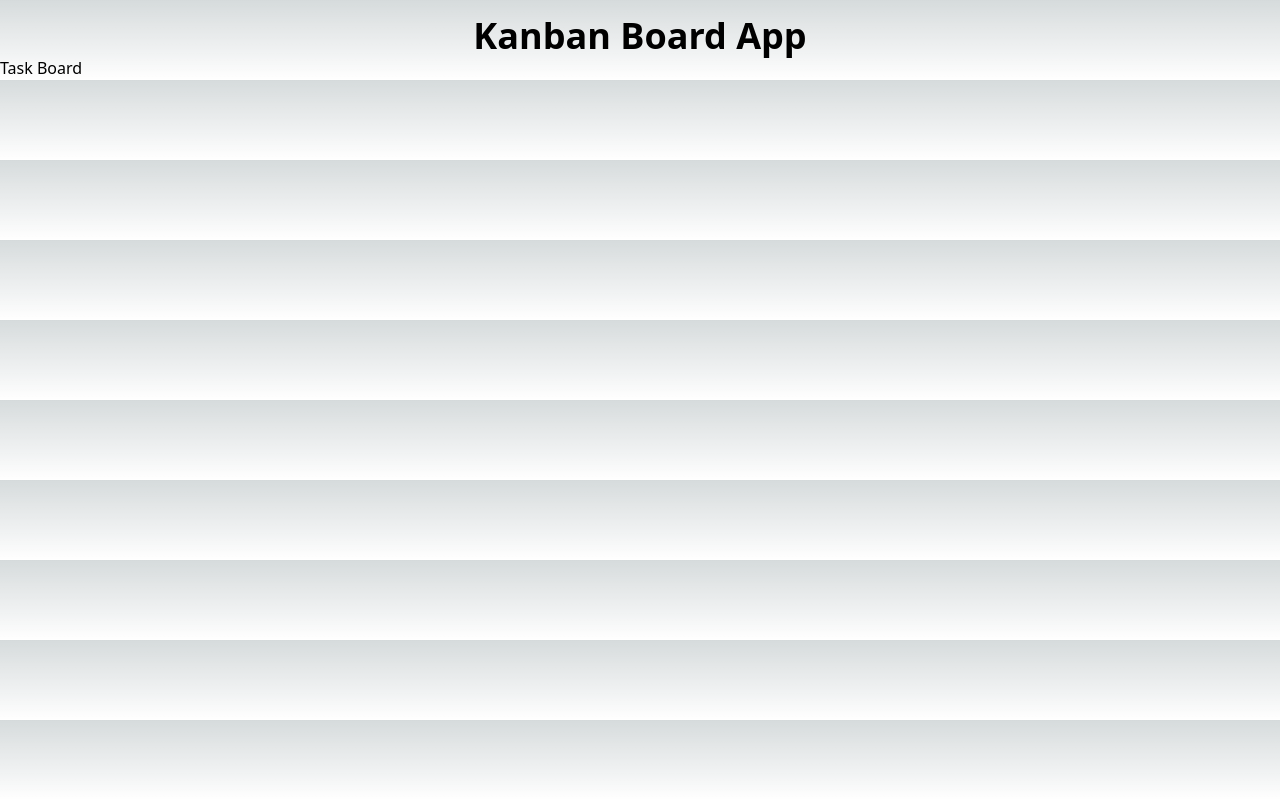
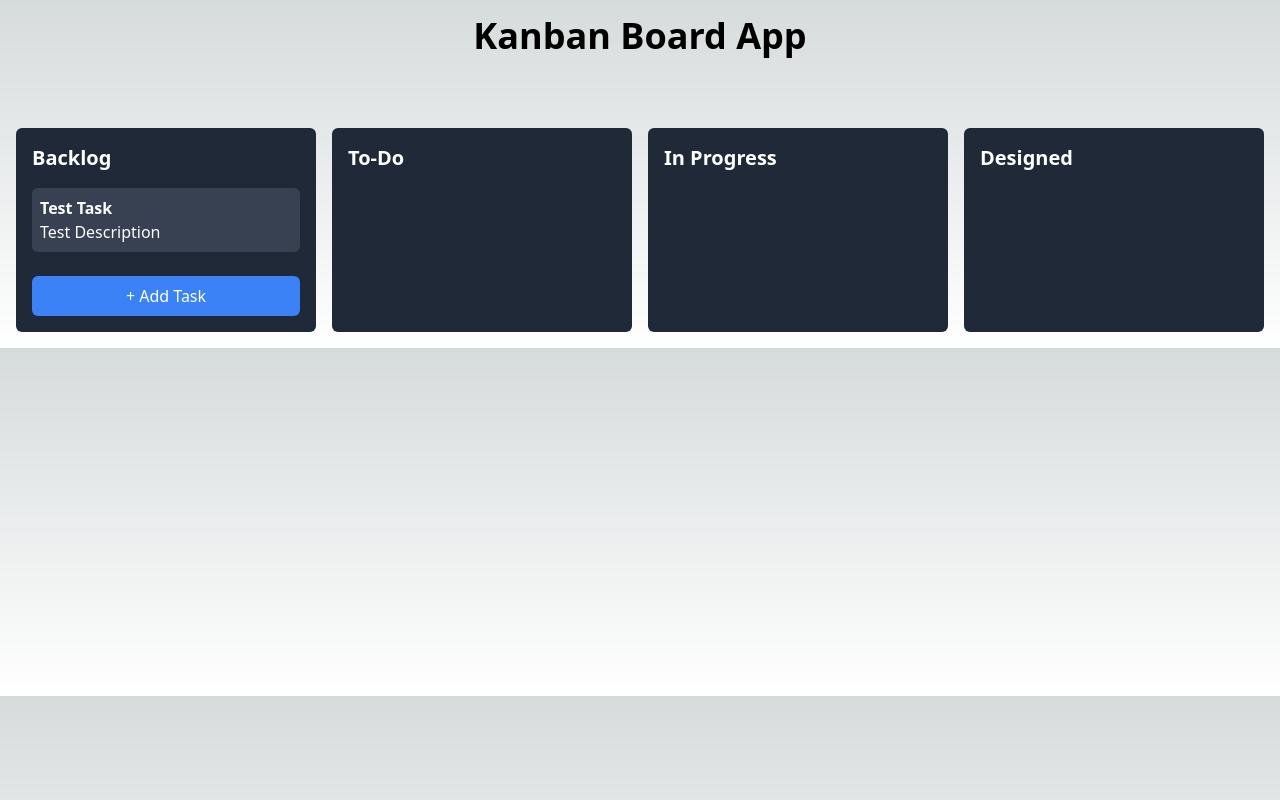
Before and after one commit to betuldemirr/kanban-board-app, a Next.js app: page / in a window 1280 px wide. Built offline with nearby package versions, Linux system fonts and the light colour scheme.

Commit message:
task board

```diff
--- /dev/null
+++ b/src/app/components/Board.tsx
@@ -0,0 +1,26 @@
+import React from 'react';
+import { TaskData } from '../models/TaskData';
+import TaskList from './TaskList';
+
+interface TaskBoardProps {
+    initialTasks: { [key: string]: TaskData[] };
+    initialColumns: string[];
+    onOpenPopup: (column: string) => void;
+}
+
+const Board: React.FC<TaskBoardProps> = ({ initialTasks, initialColumns, onOpenPopup }) => {
+    return (
+        <div className="flex space-x-4 p-4">
+            {initialColumns.map((column) => (
+                <TaskList
+                    key={column}
+                    column={column}
+                    tasks={initialTasks[column]}
+                    onOpenPopup={onOpenPopup}
+                />
+            ))}
+        </div>
+    );
+};
+
+export default Board;
--- a/src/app/components/Task.tsx
+++ b/src/app/components/Task.tsx
@@ -1,8 +1,13 @@
-import React from "react";
+import React from 'react';
+import { TaskData, TaskProps } from '../models/TaskData';
 
-const Task: React.FC = () => {
+const Task: React.FC<TaskProps> = ({ task }) => {
     return (
-        <>Task</>
+        <li className="bg-gray-700 p-2 mb-2 rounded-md">
+            <h3 className="font-bold">{task.title}</h3>
+            <p>{task.description}</p>
+        </li>
     );
-}
+};
+
 export default Task;
--- a/src/app/components/TaskBoard.tsx
+++ /dev/null
@@ -1,20 +0,0 @@
-import React from 'react';
-import { TaskData } from '../models/TaskData';
-
-interface TaskBoardProps {
-    initialTasks: { [key: string]: TaskData[] };
-    initialColumns: string[];
-}
-
-const TaskBoard: React.FC<TaskBoardProps> = ({ initialTasks, initialColumns }) => {
-
-    return (
-        <div>
-            <>
-                Task Board
-            </>
-        </div>
-    );
-};
-
-export default TaskBoard;
--- a/src/app/components/TaskList.tsx
+++ b/src/app/components/TaskList.tsx
@@ -1,8 +1,32 @@
-import React from "react";
+import React from 'react';
+import { TaskData } from '../models/TaskData';
+import Task from './Task';
 
-const TaskList: React.FC = () => {
+interface TaskListProps {
+    column: string;
+    tasks: TaskData[];
+    onOpenPopup: (column: string) => void;
+}
+
+const TaskList: React.FC<TaskListProps> = ({ column, tasks, onOpenPopup }) => {
     return (
-        <>Task List</>
+        <div className="bg-gray-800 text-white p-4 rounded-md w-1/4">
+            <h2 className="text-xl font-semibold mb-4">{column}</h2>
+            <ul>
+                {tasks.map((task, index) => (
+                    <Task key={index} task={task} />
+                ))}
+            </ul>
+            {column === 'Backlog' && (
+                <button
+                    className="bg-blue-500 text-white p-2 mt-4 rounded-md w-full"
+                    onClick={() => onOpenPopup(column)}
+                >
+                    + Add Task
+                </button>
+            )}
+        </div>
     );
-}
+};
+
 export default TaskList;
--- /dev/null
+++ b/src/app/components/TaskPopup.tsx
@@ -0,0 +1,56 @@
+import React, { useState } from 'react';
+import { TaskData } from '../models/TaskData';
+
+interface TaskPopupProps {
+    column: string;
+    onClose: () => void;
+    onAddTask: (column: string, task: TaskData) => void;
+}
+
+const TaskPopup: React.FC<TaskPopupProps> = ({ column, onClose, onAddTask }) => {
+    const [title, setTitle] = useState('');
+    const [description, setDescription] = useState('');
+
+    const handleAddTask = () => {
+        const newTask = { title, description };
+        onAddTask(column, newTask);
+        onClose();
+    };
+
+    return (
+        <div className="fixed inset-0 bg-gray-900 bg-opacity-50 flex items-center justify-center">
+            <div className="bg-gray-500 p-6 rounded-md shadow-lg">
+                <h2 className="text-xl font-semibold mb-4">Add Task to {column}</h2>
+                <input
+                    type="text"
+                    placeholder="Task Title"
+                    value={title}
+                    onChange={(e) => setTitle(e.target.value)}
+                    className="border p-2 mb-4 w-full text-black"
+                />
+                <textarea
+                    placeholder="Task Description"
+                    value={description}
+                    onChange={(e) => setDescription(e.target.value)}
+                    className="border p-2 mb-4 w-full text-black"
+                />
+                <div className="flex justify-between">
+                    <button
+                        onClick={handleAddTask}
+                        className="bg-blue-500 text-white p-2 rounded-md"
+                    >
+                        Add Task
+                    </button>
+                    <button
+                        onClick={onClose}
+                        className="bg-red-500 text-white p-2 rounded-md"
+                    >
+                        Cancel
+                    </button>
+                </div>
+            </div>
+        </div>
+    );
+};
+
+export default TaskPopup;
--- a/src/app/models/TaskData.ts
+++ b/src/app/models/TaskData.ts
@@ -2,3 +2,6 @@ export interface TaskData {
     title: string;
     description: string;
 }
+export interface TaskProps {
+    task: TaskData;
+}
--- a/src/app/page.tsx
+++ b/src/app/page.tsx
@@ -1,12 +1,13 @@
-import React from "react";
+"use client"
+
+import React, { useState } from "react";
 import { TaskData } from "./models/TaskData";
-import TaskBoard from "./components/TaskBoard";
+import TaskBoard from "./components/Board";
+import TaskPopup from "./components/TaskPopup";
 
 const initialTasks: { [key: string]: TaskData[] } = {
     'Backlog': [
-        { title: 'Task 1', description:'Description Example' },
-        { title: 'Task 2' , description:'Description Example' },
-        { title: 'Task 3', description:'Description Example' },
+        { title: 'Test Task', description: 'Test Description' },
     ],
     'To-Do': [],
     'In Progress': [],
@@ -16,10 +17,43 @@ const initialTasks: { [key: string]: TaskData[] } = {
 const initialColumns: string[] = ['Backlog', 'To-Do', 'In Progress', 'Designed'];
 
 const Home: React.FC = () => {
+    const [tasks, setTasks] = useState(initialTasks);
+    const [isPopupOpen, setIsPopupOpen] = useState(false);
+    const [currentColumn, setCurrentColumn] = useState<string | null>(null);
+
+    const handleAddTask = (column: string, task: TaskData) => {
+        setTasks((prevTasks) => ({
+            ...prevTasks,
+            [column]: [...prevTasks[column], task],
+        }));
+    };
+
+    const handleOpenPopup = (column: string) => {
+        setCurrentColumn(column);
+        setIsPopupOpen(true);
+    };
+
+    const handleClosePopup = () => {
+        setIsPopupOpen(false);
+        setCurrentColumn(null);
+    };
+
     return (
         <div className="container mx-auto mt-4">
-            <h1 className="flex justify-center text-4xl font-bold">Kanban Board App</h1>
-            <TaskBoard initialTasks={initialTasks} initialColumns={initialColumns}/>
+            <h1 className="text-center text-4xl font-bold mb-8">Kanban Board App</h1>
+            <br />
+            <TaskBoard
+                initialTasks={tasks}
+                initialColumns={initialColumns}
+                onOpenPopup={handleOpenPopup}
+            />
+            {isPopupOpen && currentColumn && (
+                <TaskPopup
+                    column={currentColumn}
+                    onClose={handleClosePopup}
+                    onAddTask={handleAddTask}
+                />
+            )}
         </div>
     );
 }
```
